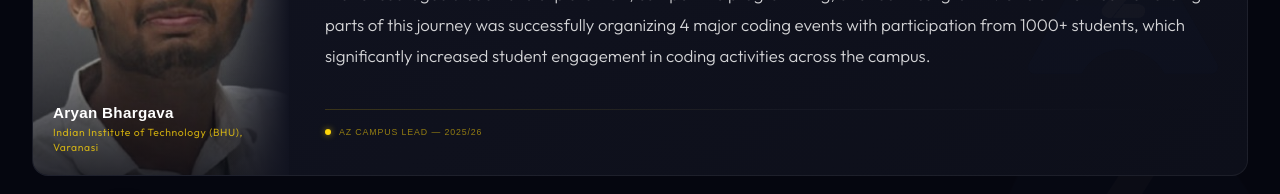
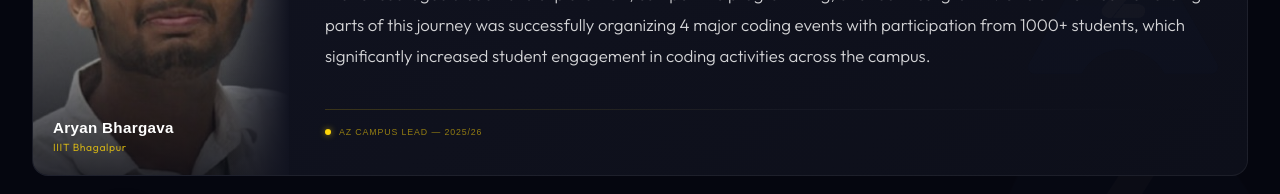
Before and after one commit to vijay-2155/Az-ccp, a Next.js app: page / in a window 1280 px wide. Shown: the part 4280-4474 px from the top of the page. Built offline with nearby package versions, Linux system fonts and the light colour scheme; a web font is replaced by a local one.

Commit message:
feat: update colleges and events showcase header titles

```diff
--- a/src/components/EventsSection.tsx
+++ b/src/components/EventsSection.tsx
@@ -156,14 +156,14 @@ export default function EventsSection() {
           <div>
             <div className="section-tag mb-3">Chapter Events</div>
             <h2 className="font-display font-black text-4xl md:text-5xl text-white leading-tight">
-              Past Events <span className="text-gradient-gold">Showcase</span>
+              Events <span className="text-gradient-gold">Showcase</span>
             </h2>
           </div>
         </div>
 
         {pastEvents.length === 0 ? (
           <div className="text-center py-20 font-display text-sm tracking-widest uppercase" style={{ color: "#3A4058" }}>
-            No past events to show yet.
+            No events to show yet.
           </div>
         ) : (
           <div className="grid grid-cols-1 sm:grid-cols-2 lg:grid-cols-3 gap-5">
--- a/src/components/TestimonialsCarousel.tsx
+++ b/src/components/TestimonialsCarousel.tsx
@@ -14,21 +14,21 @@ const testimonials = [
   {
     quote:   "During my tenure, I managed multiple teams with 40+ members and worked on organizing coding-focused initiatives that encouraged students to explore DSA, competitive programming, and technical growth. One of the most rewarding parts of this journey was successfully organizing 4 major coding events with participation from 1000+ students, which significantly increased student engagement in coding activities across the campus.",
     name:    "Aryan Bhargava",
-    college: "Indian Institute of Technology (BHU), Varanasi",
+    college: "IIIT Bhagalpur",
     photo:   "/testimonials/az testimonal leads photos/Aryan bhargava.jfif",
     cohort:  "2025/26",
   },
   {
     quote:   "Being a part of AlgoZenith has been a really valuable experience for me. It gave me the opportunity to learn new technologies, work with amazing people, and grow both technically and personally. The environment is very supportive and motivating, and it truly encourages students to explore, create, and collaborate.",
     name:    "Himanshu Makhe",
-    college: "Indian Institute of Technology, Goa",
+    college: "S B Jain Institute of Technology Management and Research",
     photo:   "/testimonials/az testimonal leads photos/himanshu satish makhe.jpg",
     cohort:  "2025/26",
   },
   {
     quote:   "Leading the AlgoZenith CCP chapter was an amazing experience. I mentored students, organized coding sessions, and helped build a strong problem-solving culture on campus. The role enhanced my leadership, communication, and technical skills while allowing me to contribute meaningfully to a collaborative and motivated competitive programming community.",
     name:    "Aastik Das",
-    college: "Indian Institute of Information Technology, Gwalior",
+    college: "Kalinga Institute of Industrial Technology",
     photo:   "/testimonials/az testimonal leads photos/astik das.JPG",
     cohort:  "2025/26",
   },
@@ -36,7 +36,7 @@ const testimonials = [
   {
     quote:   "From handling responsibilities to managing community tasks and events, every experience helped me improve my communication, leadership, teamwork, and networking skills. It never felt like just another student community.. it felt like a space filled with motivated people who genuinely wanted to learn and help each other grow.",
     name:    "Neelam Reethika",
-    college: "National Institute of Technology, Calicut",
+    college: "Vignan's Institute of Engineering for Women",
     photo:   "/testimonials/az testimonal leads photos/neelam reethika.jpg",
     cohort:  "2025/26",
   },
```
